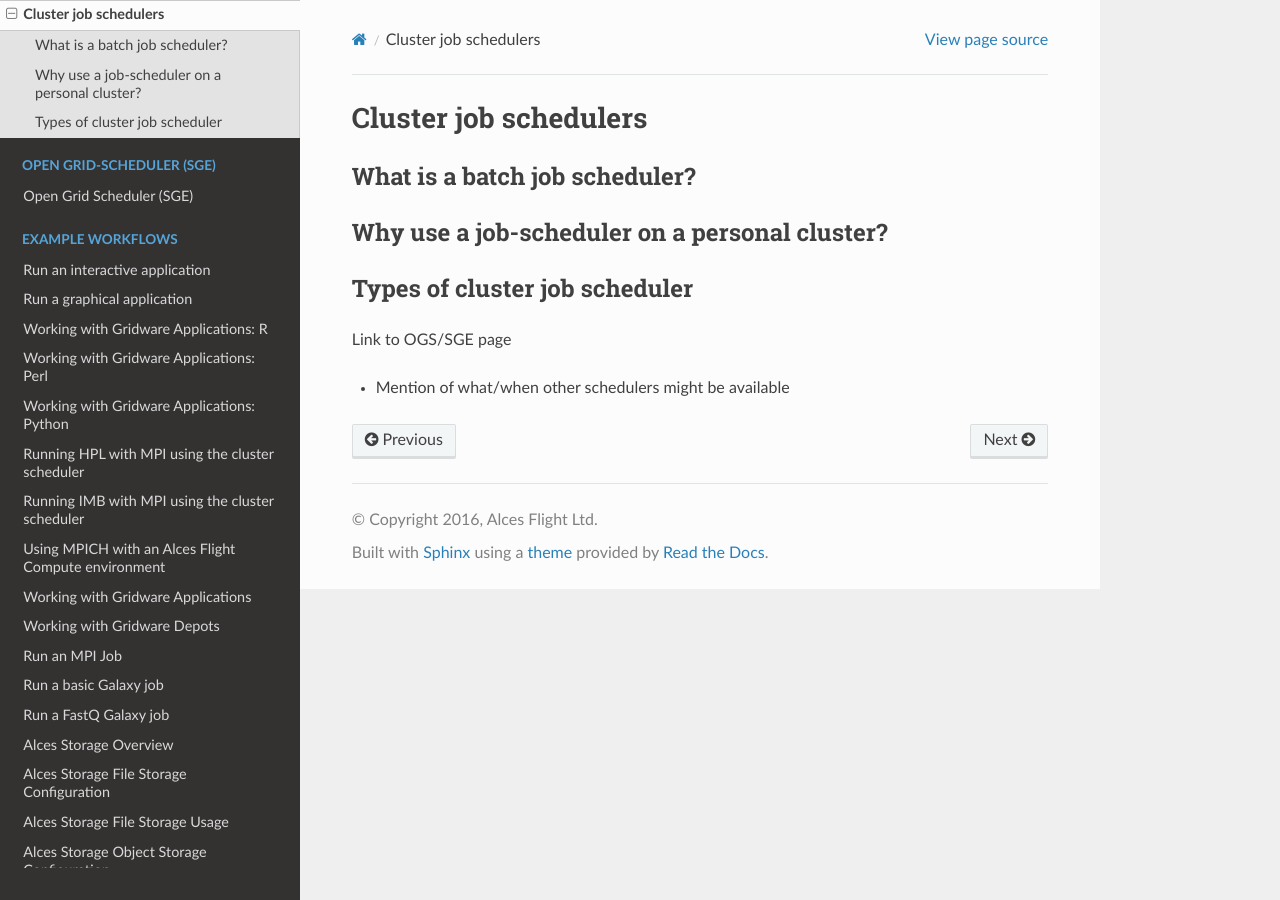
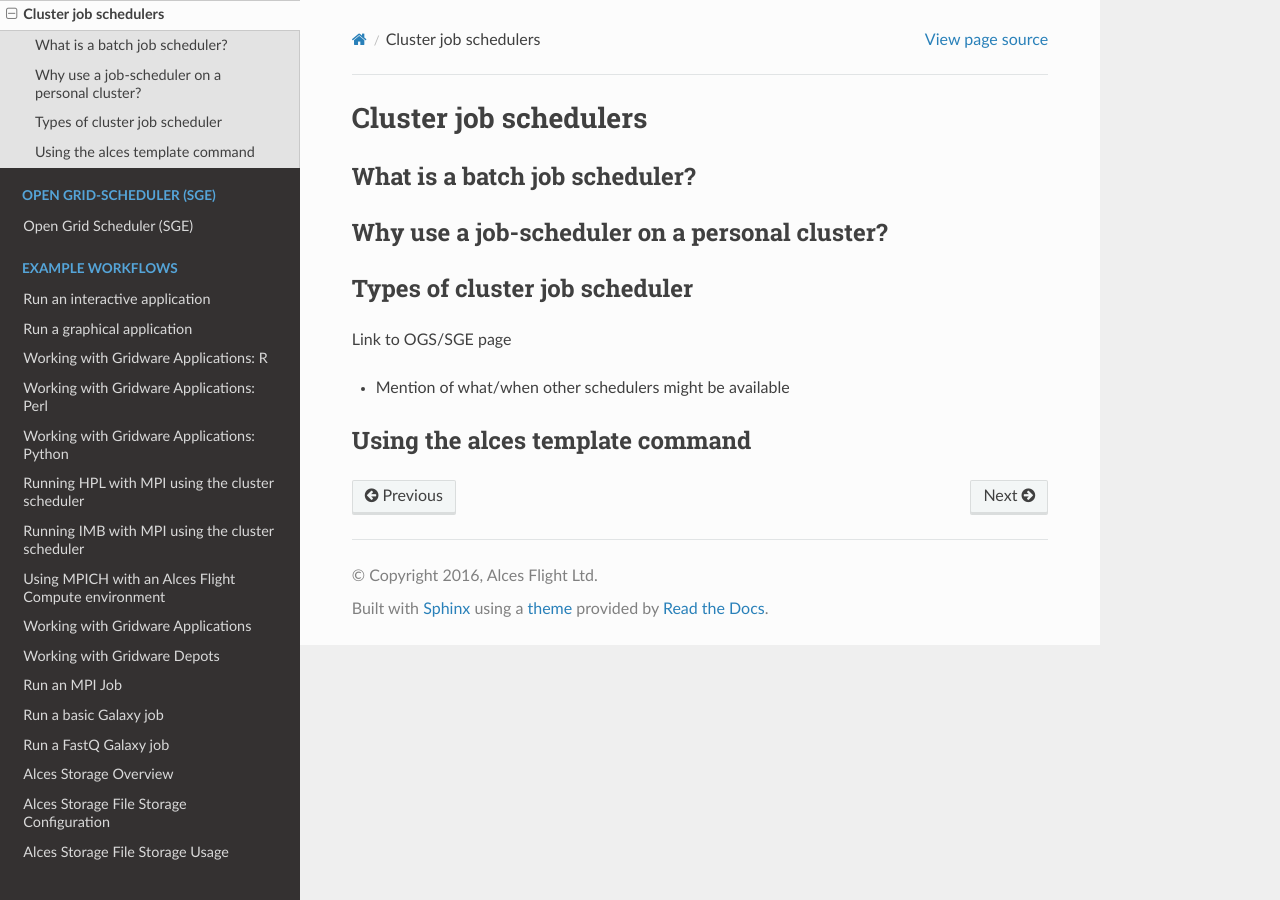
Before and after one commit to alces-software/flight-appliance-docs, a Sphinx documentation site: the page built from docs/source/jobschedulers/jobschedulers.rst, in a window 1280 px wide. Built offline with Sphinx 7.4.7 and the Read the Docs theme 2.0.0, drawn with Linux system fonts in a browser that asks for light colours; pages that are not in the unit, such as notebooks, are missing from menus.

Commit message:
Added placeholder to describe template commands

```diff
--- a/docs/source/jobschedulers/jobschedulers.rst
+++ b/docs/source/jobschedulers/jobschedulers.rst
@@ -17,3 +17,7 @@ Types of cluster job scheduler
 Link to OGS/SGE page
 
 - Mention of what/when other schedulers might be available
+
+
+Using the alces template command
+--------------------------------
```
